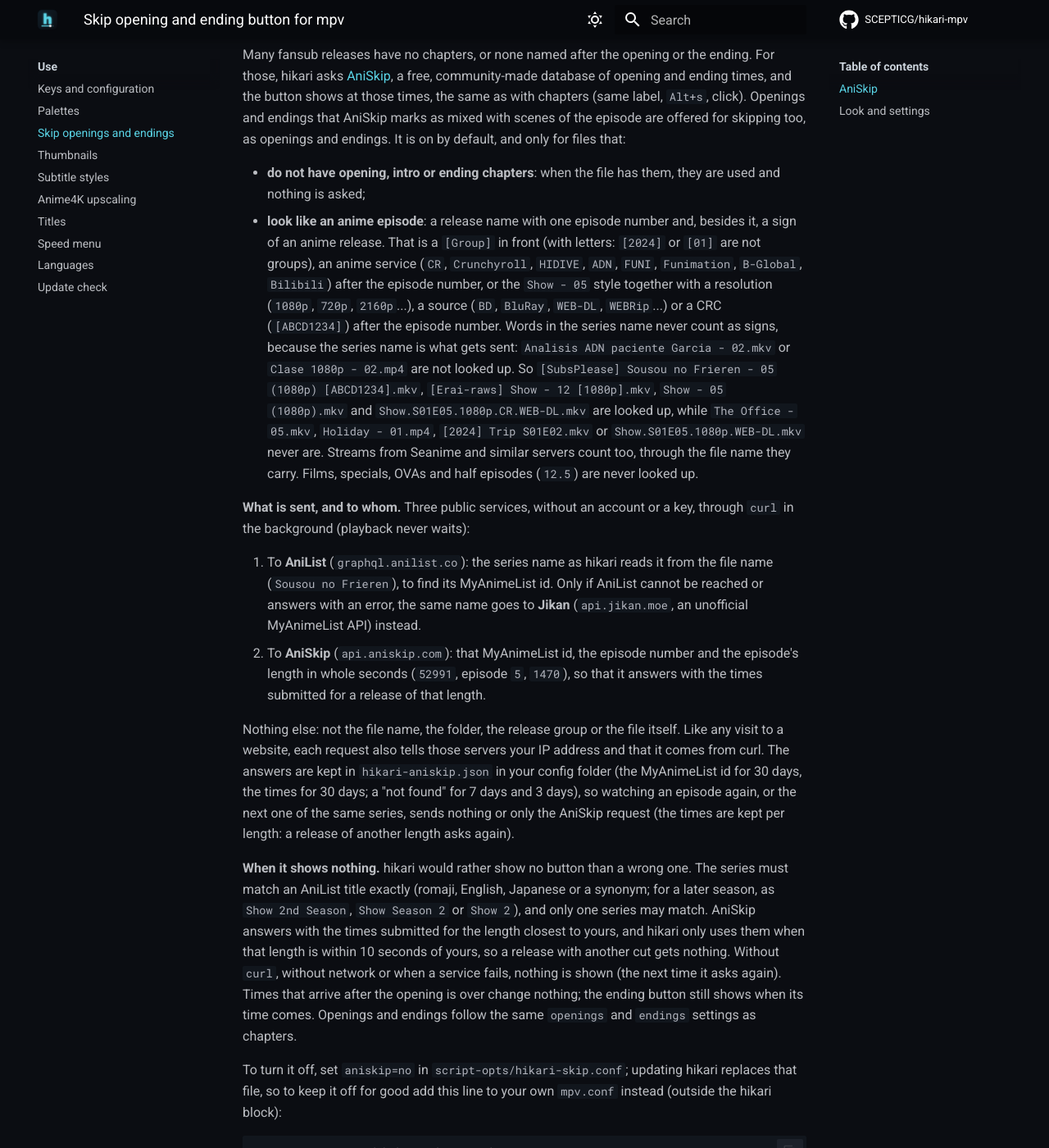
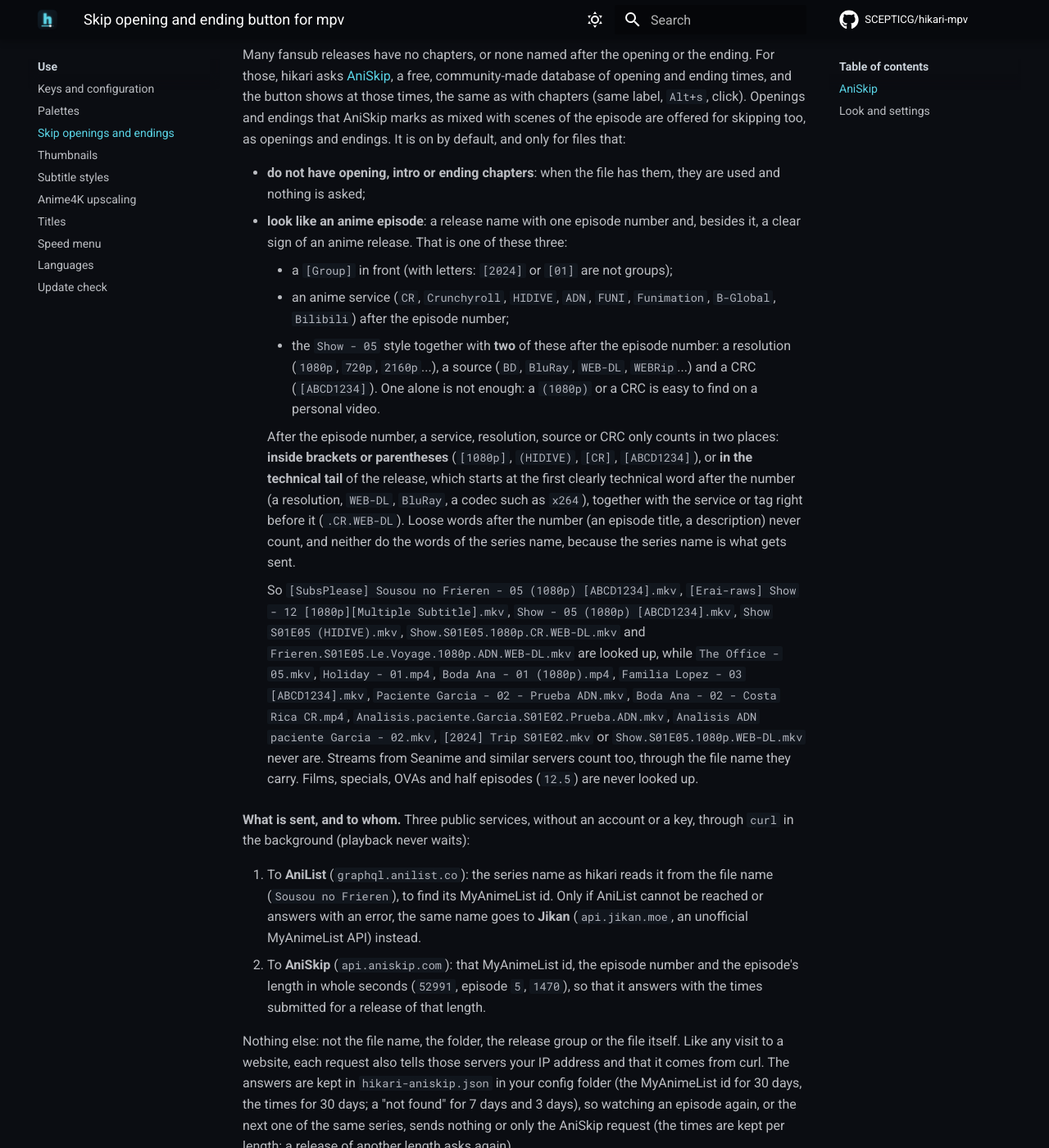
Before and after one commit to SCEPTICG/hikari-mpv, an MkDocs documentation site: the page built from docs/features/skip.md, in a window 1280 px wide and 1400 px high, scrolled down 757 px. Shown: the whole window at 82% size. Built offline with MkDocs 1.6.1 and Material for MkDocs 9.7.7, drawn with Linux system fonts in a browser that asks for light colours; comment, search, counter and statistics services are not loaded.

Commit message:
Títulos: para AniSkip las señales solo cuentan entre corchetes o en la cola técnica; un CRC o una resolución sueltos no bastan

```diff
--- a/docs/features/skip.md
+++ b/docs/features/skip.md
@@ -16,7 +16,14 @@ When the ending is the last chapter, skipping it moves on to the next playlist e
 Many fansub releases have no chapters, or none named after the opening or the ending. For those, hikari asks [AniSkip](https://aniskip.com), a free, community-made database of opening and ending times, and the button shows at those times, the same as with chapters (same label, `Alt+s`, click). Openings and endings that AniSkip marks as mixed with scenes of the episode are offered for skipping too, as openings and endings. It is on by default, and only for files that:
 
 - **do not have opening, intro or ending chapters**: when the file has them, they are used and nothing is asked;
-- **look like an anime episode**: a release name with one episode number and, besides it, a sign of an anime release. That is a `[Group]` in front (with letters: `[2024]` or `[01]` are not groups), an anime service (`CR`, `Crunchyroll`, `HIDIVE`, `ADN`, `FUNI`, `Funimation`, `B-Global`, `Bilibili`) after the episode number, or the `Show - 05` style together with a resolution (`1080p`, `720p`, `2160p`...), a source (`BD`, `BluRay`, `WEB-DL`, `WEBRip`...) or a CRC (`[ABCD1234]`) after the episode number. Words in the series name never count as signs, because the series name is what gets sent: `Analisis ADN paciente Garcia - 02.mkv` or `Clase 1080p - 02.mp4` are not looked up. So `[SubsPlease] Sousou no Frieren - 05 (1080p) [ABCD1234].mkv`, `[Erai-raws] Show - 12 [1080p].mkv`, `Show - 05 (1080p).mkv` and `Show.S01E05.1080p.CR.WEB-DL.mkv` are looked up, while `The Office - 05.mkv`, `Holiday - 01.mp4`, `[2024] Trip S01E02.mkv` or `Show.S01E05.1080p.WEB-DL.mkv` never are. Streams from Seanime and similar servers count too, through the file name they carry. Films, specials, OVAs and half episodes (`12.5`) are never looked up.
+- **look like an anime episode**: a release name with one episode number and, besides it, a clear sign of an anime release. That is one of these three:
+    - a `[Group]` in front (with letters: `[2024]` or `[01]` are not groups);
+    - an anime service (`CR`, `Crunchyroll`, `HIDIVE`, `ADN`, `FUNI`, `Funimation`, `B-Global`, `Bilibili`) after the episode number;
+    - the `Show - 05` style together with **two** of these after the episode number: a resolution (`1080p`, `720p`, `2160p`...), a source (`BD`, `BluRay`, `WEB-DL`, `WEBRip`...) and a CRC (`[ABCD1234]`). One alone is not enough: a `(1080p)` or a CRC is easy to find on a personal video.
+
+    After the episode number, a service, resolution, source or CRC only counts in two places: **inside brackets or parentheses** (`[1080p]`, `(HIDIVE)`, `[CR]`, `[ABCD1234]`), or **in the technical tail** of the release, which starts at the first clearly technical word after the number (a resolution, `WEB-DL`, `BluRay`, a codec such as `x264`), together with the service or tag right before it (`.CR.WEB-DL`). Loose words after the number (an episode title, a description) never count, and neither do the words of the series name, because the series name is what gets sent.
+
+    So `[SubsPlease] Sousou no Frieren - 05 (1080p) [ABCD1234].mkv`, `[Erai-raws] Show - 12 [1080p][Multiple Subtitle].mkv`, `Show - 05 (1080p) [ABCD1234].mkv`, `Show S01E05 (HIDIVE).mkv`, `Show.S01E05.1080p.CR.WEB-DL.mkv` and `Frieren.S01E05.Le.Voyage.1080p.ADN.WEB-DL.mkv` are looked up, while `The Office - 05.mkv`, `Holiday - 01.mp4`, `Boda Ana - 01 (1080p).mp4`, `Familia Lopez - 03 [ABCD1234].mkv`, `Paciente Garcia - 02 - Prueba ADN.mkv`, `Boda Ana - 02 - Costa Rica CR.mp4`, `Analisis.paciente.Garcia.S01E02.Prueba.ADN.mkv`, `Analisis ADN paciente Garcia - 02.mkv`, `[2024] Trip S01E02.mkv` or `Show.S01E05.1080p.WEB-DL.mkv` never are. Streams from Seanime and similar servers count too, through the file name they carry. Films, specials, OVAs and half episodes (`12.5`) are never looked up.
 
 **What is sent, and to whom.** Three public services, without an account or a key, through `curl` in the background (playback never waits):
 
```
Also changed, not shown: 2 other files.
